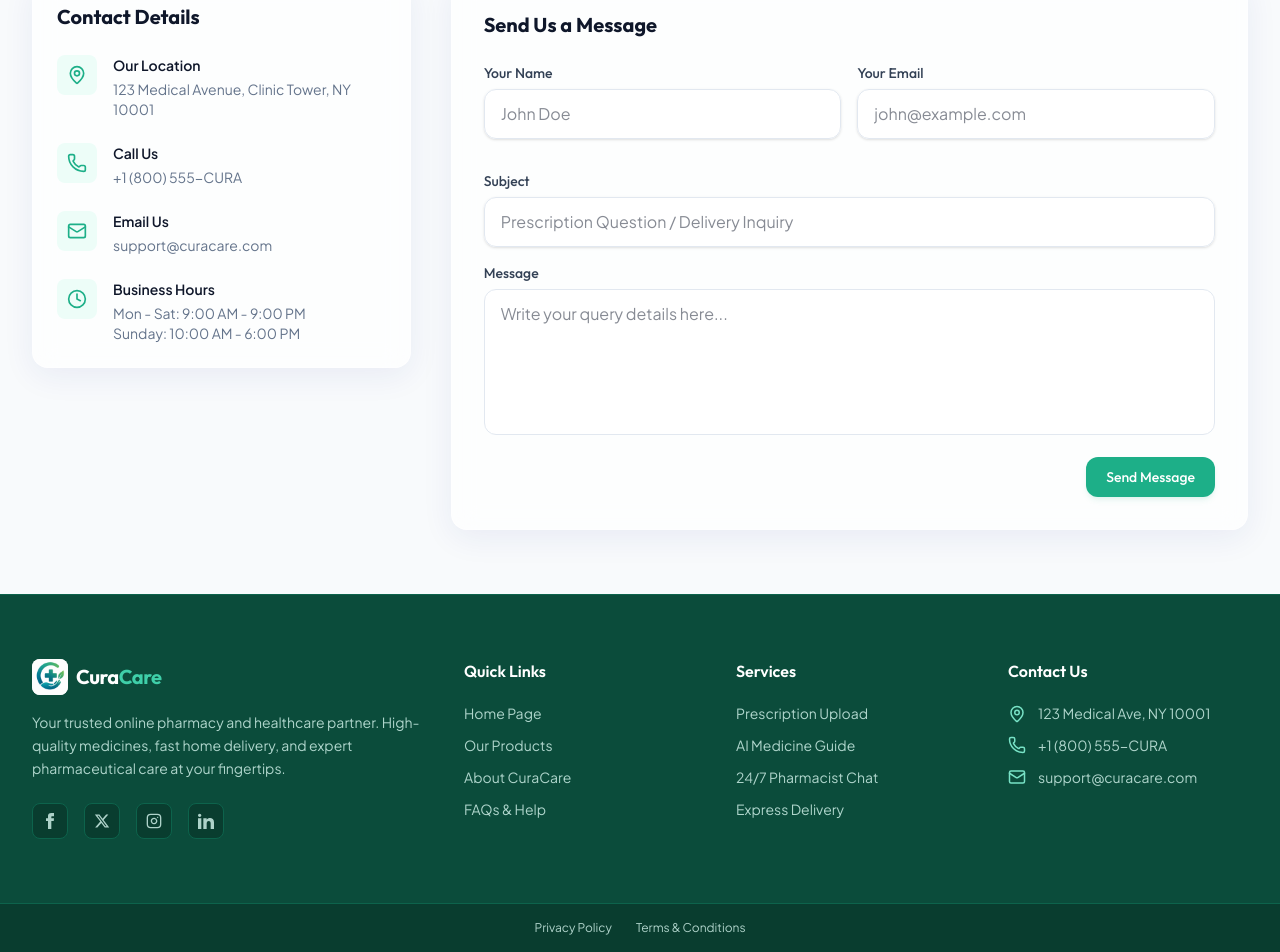
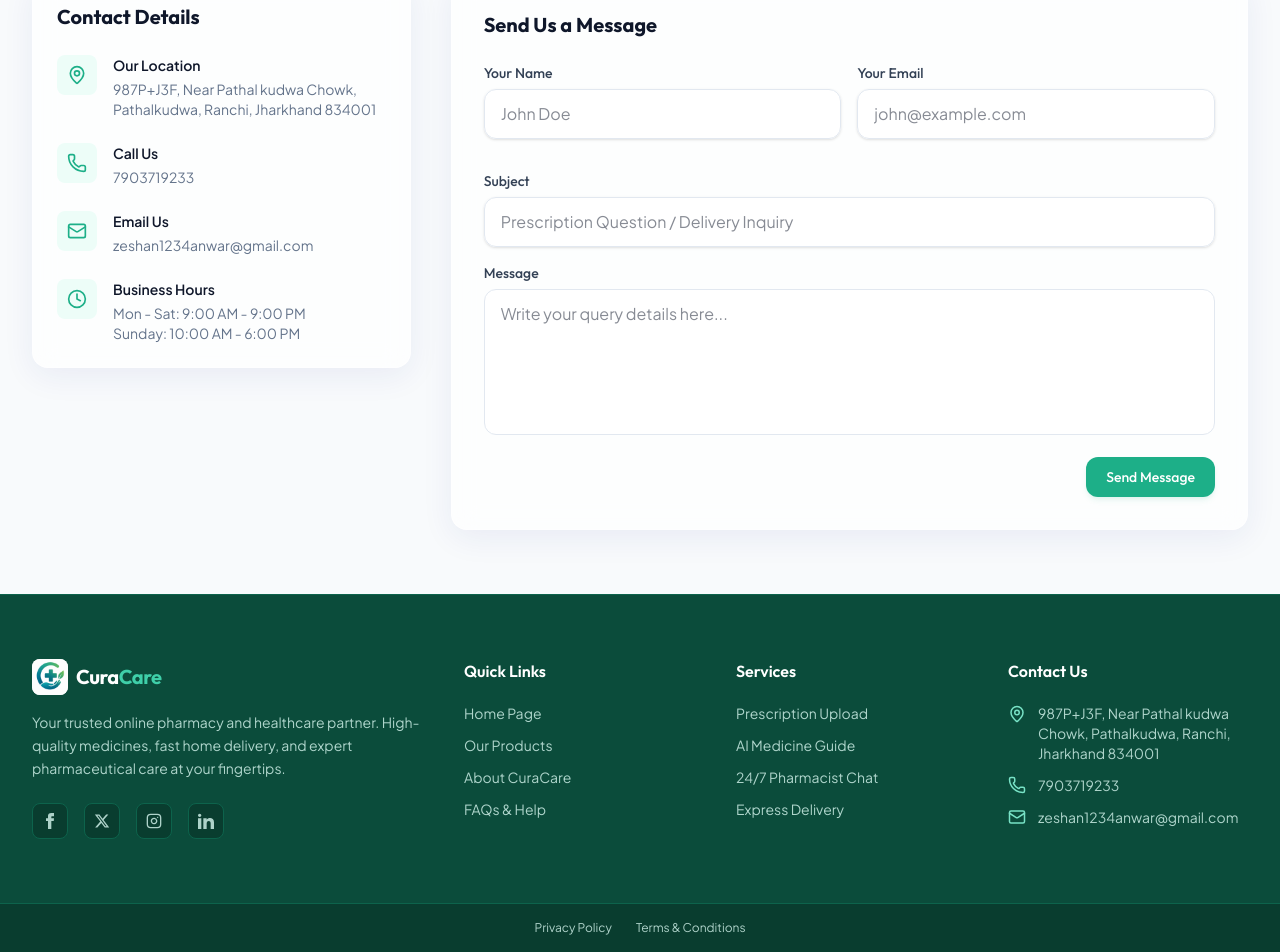
Before and after one commit to Zeeshan-48/CuraCare, a React (Vite) app in the folder frontend/: page /contact in a window 1280 px wide. Shown: the part 418-1370 px from the top of the page. Built offline with nearby package versions, Linux system fonts and the light colour scheme; no server answers.

Commit message:
Updated contact information across Footer and Contact pages, added Google Maps links, and adjusted Navbar link order

```diff
--- a/frontend/src/components/common/Footer.jsx
+++ b/frontend/src/components/common/Footer.jsx
@@ -32,28 +32,28 @@ const Footer = () => {
                 aria-label="Facebook link"
                 className="w-9 h-9 rounded-lg bg-black/20 border border-primary-800 flex items-center justify-center hover:text-white hover:border-primary-400 transition-colors"
               >
-                <svg className="w-4 h-4 fill-current" viewBox="0 0 24 24"><path d="M9 8h-3v4h3v12h5v-12h3.642l.358-4h-4v-1.667c0-.955.192-1.333 1.115-1.333h2.885v-5h-3.808c-3.596 0-5.192 1.583-5.192 4.615v3.385z"/></svg>
+                <svg className="w-4 h-4 fill-current" viewBox="0 0 24 24"><path d="M9 8h-3v4h3v12h5v-12h3.642l.358-4h-4v-1.667c0-.955.192-1.333 1.115-1.333h2.885v-5h-3.808c-3.596 0-5.192 1.583-5.192 4.615v3.385z" /></svg>
               </a>
               <a
                 href="#"
                 aria-label="Twitter link"
                 className="w-9 h-9 rounded-lg bg-black/20 border border-primary-800 flex items-center justify-center hover:text-white hover:border-primary-400 transition-colors"
               >
-                <svg className="w-4 h-4 fill-current" viewBox="0 0 24 24"><path d="M18.244 2.25h3.308l-7.227 8.26 8.502 11.24H16.17l-5.214-6.817L4.99 21.75H1.68l7.73-8.835L1.254 2.25H8.08l4.713 6.231zm-1.161 17.52h1.833L7.084 4.126H5.117z"/></svg>
+                <svg className="w-4 h-4 fill-current" viewBox="0 0 24 24"><path d="M18.244 2.25h3.308l-7.227 8.26 8.502 11.24H16.17l-5.214-6.817L4.99 21.75H1.68l7.73-8.835L1.254 2.25H8.08l4.713 6.231zm-1.161 17.52h1.833L7.084 4.126H5.117z" /></svg>
               </a>
               <a
                 href="#"
                 aria-label="Instagram link"
                 className="w-9 h-9 rounded-lg bg-black/20 border border-primary-800 flex items-center justify-center hover:text-white hover:border-primary-400 transition-colors"
               >
-                <svg className="w-4 h-4 stroke-current fill-none stroke-2" viewBox="0 0 24 24" strokeLinecap="round" strokeLinejoin="round"><rect x="2" y="2" width="20" height="20" rx="5" ry="5"/><path d="M16 11.37A4 4 0 1 1 12.63 8 4 4 0 0 1 16 11.37z"/><line x1="17.5" y1="6.5" x2="17.51" y2="6.5"/></svg>
+                <svg className="w-4 h-4 stroke-current fill-none stroke-2" viewBox="0 0 24 24" strokeLinecap="round" strokeLinejoin="round"><rect x="2" y="2" width="20" height="20" rx="5" ry="5" /><path d="M16 11.37A4 4 0 1 1 12.63 8 4 4 0 0 1 16 11.37z" /><line x1="17.5" y1="6.5" x2="17.51" y2="6.5" /></svg>
               </a>
               <a
                 href="#"
                 aria-label="Linkedin link"
                 className="w-9 h-9 rounded-lg bg-black/20 border border-primary-800 flex items-center justify-center hover:text-white hover:border-primary-400 transition-colors"
               >
-                <svg className="w-4 h-4 fill-current" viewBox="0 0 24 24"><path d="M4.98 3.5c0 1.381-1.11 2.5-2.48 2.5s-2.48-1.119-2.48-2.5c0-1.38 1.11-2.5 2.48-2.5s2.48 1.12 2.48 2.5zm.02 4.5h-5v16h5v-16zm7.982 0h-4.968v16h4.969v-8.399c0-4.67 6.029-5.052 6.029 0v8.399h4.988v-10.131c0-7.88-8.922-7.593-11.018-3.714v-2.155z"/></svg>
+                <svg className="w-4 h-4 fill-current" viewBox="0 0 24 24"><path d="M4.98 3.5c0 1.381-1.11 2.5-2.48 2.5s-2.48-1.119-2.48-2.5c0-1.38 1.11-2.5 2.48-2.5s2.48 1.12 2.48 2.5zm.02 4.5h-5v16h5v-16zm7.982 0h-4.968v16h4.969v-8.399c0-4.67 6.029-5.052 6.029 0v8.399h4.988v-10.131c0-7.88-8.922-7.593-11.018-3.714v-2.155z" /></svg>
               </a>
             </div>
           </div>
@@ -118,15 +118,17 @@ const Footer = () => {
               <ul className="space-y-2 sm:space-y-3 text-[10px] sm:text-sm text-primary-100/80">
                 <li className="flex items-start gap-1.5 sm:gap-3">
                   <MapPin size={14} className="text-primary-300 shrink-0 mt-0.5 sm:w-[18px] sm:h-[18px]" />
-                  <span>123 Medical Ave, NY 10001</span>
+                  <a href="https://maps.google.com/?q=987P%2BJ3F%2C%20Near%20Pathal%20kudwa%20Chowk%2C%20Pathalkudwa%2C%20Ranchi%2C%20Jharkhand%20834001" target="_blank" rel="noopener noreferrer" className="hover:text-white transition-colors">
+                    987P+J3F, Near Pathal kudwa Chowk, Pathalkudwa, Ranchi, Jharkhand 834001
+                  </a>
                 </li>
                 <li className="flex items-center gap-1.5 sm:gap-3">
                   <Phone size={14} className="text-primary-300 shrink-0 sm:w-[18px] sm:h-[18px]" />
-                  <span className="truncate">+1 (800) 555-CURA</span>
+                  <span className="truncate">7903719233</span>
                 </li>
                 <li className="flex items-center gap-1.5 sm:gap-3">
                   <Mail size={14} className="text-primary-300 shrink-0 sm:w-[18px] sm:h-[18px]" />
-                  <span className="truncate">support@curacare.com</span>
+                  <span className="truncate">zeshan1234anwar@gmail.com</span>
                 </li>
               </ul>
             </div>
--- a/frontend/src/components/common/Navbar.jsx
+++ b/frontend/src/components/common/Navbar.jsx
@@ -127,11 +127,6 @@ const Navbar = () => {
               <NavLink to="/ai-recommendations" className={activeLinkStyle}>
                 AI Guide
               </NavLink>
-              {isAuthenticated && user?.role === 'admin' && (
-                <NavLink to="/admin" className={activeLinkStyle}>
-                  Admin Dashboard
-                </NavLink>
-              )}
               <NavLink to="/about" className={activeLinkStyle}>
                 About Us
               </NavLink>
@@ -141,6 +136,11 @@ const Navbar = () => {
               <NavLink to="/faqs" className={activeLinkStyle}>
                 FAQs
               </NavLink>
+              {isAuthenticated && user?.role === 'admin' && (
+                <NavLink to="/admin" className={activeLinkStyle}>
+                  Admin Dashboard
+                </NavLink>
+              )}
             </div>
 
             {/* Action Icons */}
--- a/frontend/src/pages/Contact.jsx
+++ b/frontend/src/pages/Contact.jsx
@@ -60,7 +60,9 @@ const Contact = () => {
                 <div>
                   <p className="text-sm font-semibold text-txt-title">Our Location</p>
                   <p className="text-sm text-txt-muted mt-1">
-                    123 Medical Avenue, Clinic Tower, NY 10001
+                    <a href="https://maps.google.com/?q=987P%2BJ3F%2C%20Near%20Pathal%20kudwa%20Chowk%2C%20Pathalkudwa%2C%20Ranchi%2C%20Jharkhand%20834001" target="_blank" rel="noopener noreferrer" className="hover:text-primary-500 transition-colors">
+                      987P+J3F, Near Pathal kudwa Chowk, Pathalkudwa, Ranchi, Jharkhand 834001
+                    </a>
                   </p>
                 </div>
               </div>
@@ -71,7 +73,7 @@ const Contact = () => {
                 </div>
                 <div>
                   <p className="text-sm font-semibold text-txt-title">Call Us</p>
-                  <p className="text-sm text-txt-muted mt-1">+1 (800) 555-CURA</p>
+                  <p className="text-sm text-txt-muted mt-1">7903719233</p>
                 </div>
               </div>
 
@@ -81,7 +83,7 @@ const Contact = () => {
                 </div>
                 <div>
                   <p className="text-sm font-semibold text-txt-title">Email Us</p>
-                  <p className="text-sm text-txt-muted mt-1">support@curacare.com</p>
+                  <p className="text-sm text-txt-muted mt-1">zeshan1234anwar@gmail.com</p>
                 </div>
               </div>
 
```
